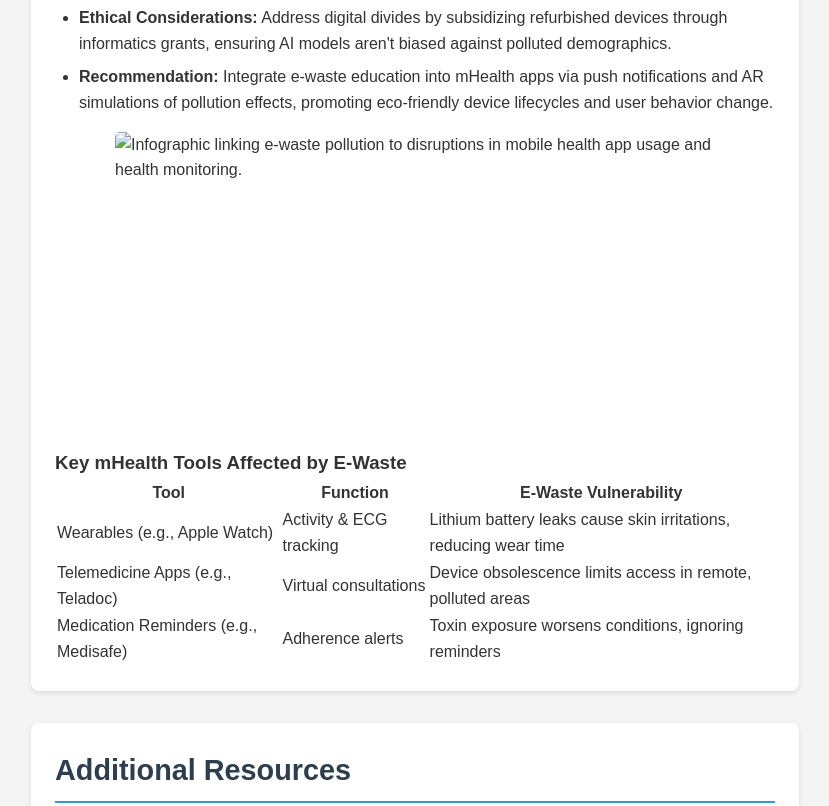
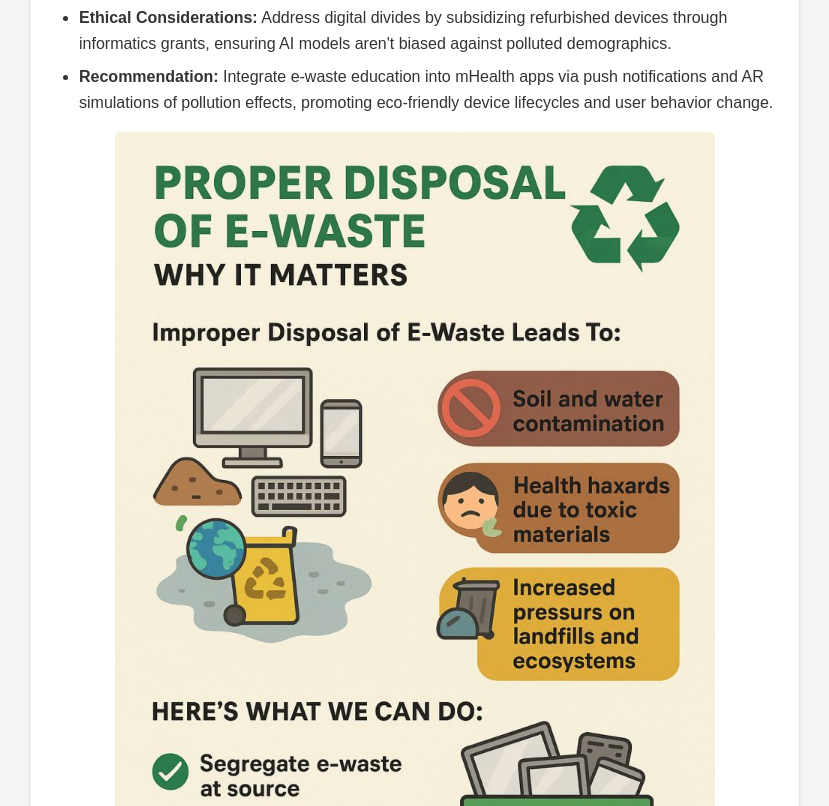
Before and after one commit to tmmokoti-web/e_waste, a plain HTML site: page index.html in a window 1280 px wide. Shown: the part 4586-5392 px from the top of the page, without its empty margins (225-1054 px from the left). Drawn offline with Linux system fonts and the light colour scheme.

Commit message:
Update index.html

```diff
--- a/index.html
+++ b/index.html
@@ -101,7 +101,7 @@
                 <li><strong>Ethical Considerations:</strong> Address digital divides by subsidizing refurbished devices through informatics grants, ensuring AI models aren't biased against polluted demographics.</li>
                 <li><strong>Recommendation:</strong> Integrate e-waste education into mHealth apps via push notifications and AR simulations of pollution effects, promoting eco-friendly device lifecycles and user behavior change.</li>
             </ul>
-            <img src="mhealth-ewaste.jpg" alt="Infographic linking e-waste pollution to disruptions in mobile health app usage and health monitoring." width="600" height="300">
+            <img src="i.jpg" alt="Infographic linking e-waste pollution to disruptions in mobile health app usage and health monitoring." width="600" height="300">
             <h3>Key mHealth Tools Affected by E-Waste</h3>
             <table>
                 <thead>
@@ -150,4 +150,5 @@
         <p>&copy; 2025 E-Waste Education Hub. Created for educational purposes. No commercial use without permission. Last updated: November 05, 2025.</p>
     </footer>
 </body>
+
 </html>
```
